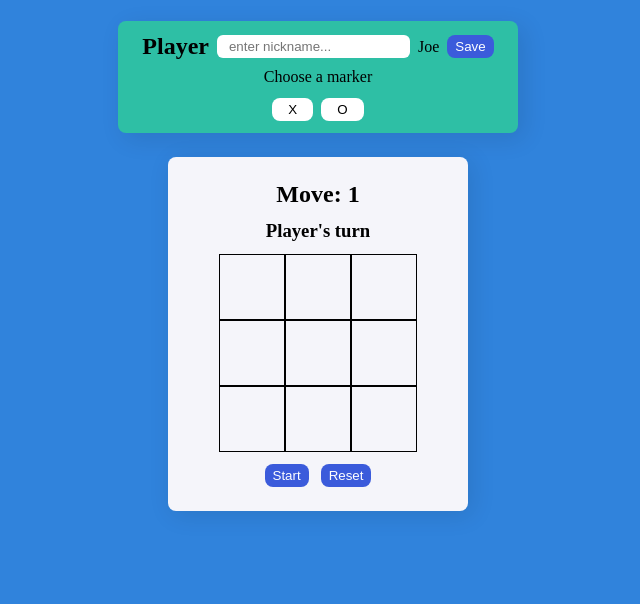
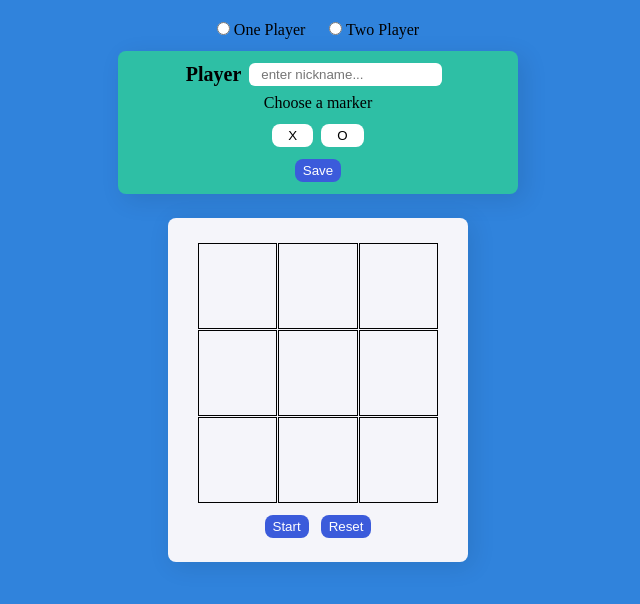
Before and after one commit to josephDorsey/tic-tac-toe, a plain HTML site: page index.html in a window 1280 px wide. Shown: the part 52-656 px from the top of the page, without its empty margins (322-962 px from the left). Drawn offline with Linux system fonts and the light colour scheme.

Commit message:
Update layout and styling

```diff
--- a/index.html
+++ b/index.html
@@ -8,6 +8,26 @@
   </head>
   <body>
     <h1 class="game-title">Tic-Tac-Toe</h1>
+    <div class="game-player-options">
+      <div>
+        <input
+          type="radio"
+          name="option"
+          id="one"
+          class="game-board-one-player"
+        />
+        <label for="one">One Player</label>
+      </div>
+      <div>
+        <input
+          type="radio"
+          name="option"
+          id="two"
+          class="game-board-two-player"
+        />
+        <label for="two">Two Player</label>
+      </div>
+    </div>
     <div class="game-user-box">
       <div class="game-user-name-container">
         <label class="game-user-name-title">Player</label>
@@ -16,44 +36,56 @@
           type="text"
           placeholder="enter nickname..."
         />
-        <p class="game-user-name-text">Joe</p>
-        <button class="game-board-button">Save</button>
+        <p class="game-user-name-text"></p>
       </div>
-      <div class="game-board-message-container">
-        <p class="game-board-select-marker-title">Choose a marker</p>
+      <div class="game-board-message-outer-container">
+        <div class="game-board-message-container">
+          <p class="game-board-select-marker-title">Choose a marker</p>
+        </div>
+        <div class="game-board-buttons game-board-marker-container">
+          <button class="game-board-marker marker-x" name="x">X</button>
+          <button class="game-board-marker marker-o" name="o">O</button>
+        </div>
       </div>
-      <div class="game-board-buttons game-board-marker-container">
-        <button class="game-board-marker marker-x" name="x">X</button>
-        <button class="game-board-marker marker-o" name="o">O</button>
+      <div class="game-board-player-info-container hidden">
+        <p class="game-board-player-marker">Marker: X</p>
+      </div>
+      <div class="game-board-buttons">
+        <button class="game-board-button save-button">Save</button>
+        <button class="game-board-button edit-button hidden">Edit</button>
       </div>
     </div>
     <div class="game-board">
-      <h2 class="game-board-title move-count-title hidden">Move: 1</h2>
-      <h3 class="game-board-title game-board-player-title hidden">
-        Player's turn
-      </h3>
+      <h2 class="game-board-title move-count-title">Move: 1</h2>
+      <h3 class="game-board-title game-board-player-title">Player's turn</h3>
       <div class="game-board-sections">
-        <div class="game-board-section">
-          <div class="game-board-box" name="box-1"></div>
-          <div class="game-board-box" name="box-2"></div>
-          <div class="game-board-box" name="box-3"></div>
+        <div class="game-board-section section-1">
+          <div class="game-board-box" data-box="box-1"></div>
+          <div class="game-board-box" data-box="box-2"></div>
+          <div class="game-board-box" data-box="box-3"></div>
         </div>
-        <div class="game-board-section">
-          <div class="game-board-box" name="box-4"></div>
-          <div class="game-board-box" name="box-5"></div>
-          <div class="game-board-box" name="box-6"></div>
+        <div class="game-board-section section-2">
+          <div class="game-board-box" data-box="box-4"></div>
+          <div class="game-board-box" data-box="box-5"></div>
+          <div class="game-board-box" data-box="box-6"></div>
         </div>
-        <div class="game-board-section">
-          <div class="game-board-box" name="box-7"></div>
-          <div class="game-board-box" name="box-8"></div>
-          <div class="game-board-box" name="box-9"></div>
+        <div class="game-board-section section-3">
+          <div class="game-board-box" data-box="box-7"></div>
+          <div class="game-board-box" data-box="box-8"></div>
+          <div class="game-board-box" data-box="box-9"></div>
         </div>
       </div>
       <div class="game-board-buttons game-board-actions">
         <button class="game-board-button game-start">Start</button>
         <button class="game-board-button game-reset">Reset</button>
       </div>
+      <div class="game-over-screen">
+        <h3>Game Over!</h3>
+        <p class="game-over-message">The winner is...</p>
+        <p class="game-over-results">Completed in {x} turns</p>
+      </div>
     </div>
+
     <script src="index.js"></script>
   </body>
 </html>
--- a/style.css
+++ b/style.css
@@ -7,6 +7,7 @@
 body {
   /* background-color: #e6e6eb; */
   background-color: #3083dc;
+  position: relative;
 }
 .hidden {
   display: none;
@@ -17,6 +18,12 @@ body {
   margin-top: 12px;
   margin-bottom: 24px;
   color: #f5f5fa;
+}
+.game-player-options {
+  display: flex;
+  justify-content: center;
+  gap: 24px;
+  margin-bottom: 12px;
 }
 .game-user-box {
   /* border: 1px solid black; */
@@ -40,9 +47,36 @@ body {
 }
 .game-user-name-title {
   font-weight: bold;
-  font-size: 24px;
+  font-size: 20px;
   color: #f5f5fa;
   color: #000;
+}
+.game-user-name-text {
+  font-size: 24px;
+  font-weight: bold;
+}
+.game-board-player-marker {
+  text-align: center;
+  font-weight: bold;
+  margin: 10px 0;
+  font-size: 18px;
+}
+.game-over-screen {
+  border: 1px solid black;
+  width: 400px;
+  height: 400px;
+  text-align: center;
+  border-radius: 8px;
+  background-color: #f5f5fa;
+  position: fixed;
+  display: none;
+  flex-direction: column;
+  justify-content: center;
+  z-index: 999;
+  /* top: 0; */
+  /* left: 0;
+  right: 0; */
+  transform: translateX(-19%);
 }
 .game-user-name {
   border: 0;
@@ -73,8 +107,11 @@ body {
 
 .game-board-box {
   display: flex;
-  border: 1px solid black;
+  outline: 1px solid black;
   padding: 32px;
+  margin: 1.5px;
+  width: 77.5px;
+  height: 84px;
 }
 
 .game-board-title {
@@ -83,6 +120,13 @@ body {
   margin-bottom: 12px;
 }
 
+.game-board-player-title {
+  display: none;
+}
+
+.move-count-title {
+  display: none;
+}
 .game-board-sections {
   display: flex;
   justify-content: center;
@@ -137,6 +181,9 @@ body {
   color: #f5f5fa;
 }
 
+.game-board-box:hover {
+  border: 1px solid #3b5bdb;
+}
 /* active marker  */
 
 .selected-marker {
```
Also changed, not shown: 1 other file.
